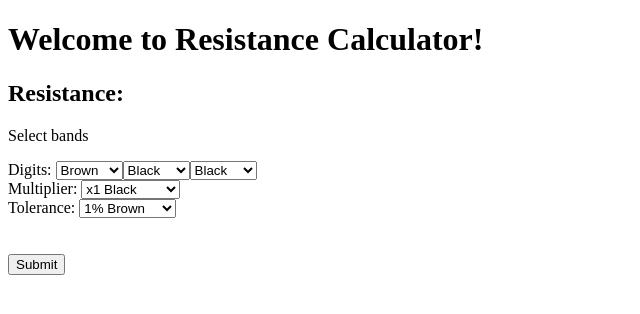
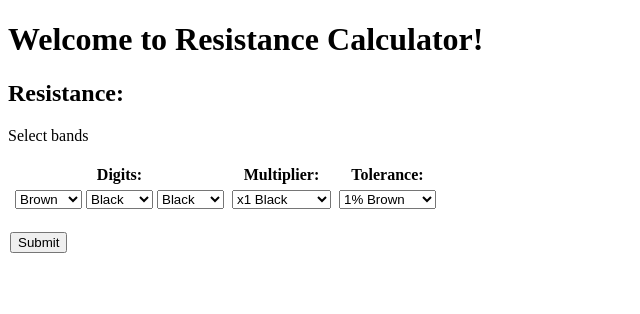
Before and after one commit to jwaynemax/cs6261project4, an Angular app: page / in a window 1280 px wide. Shown: the top 314 px of the page, without its empty margins (0-640 px from the left). Built offline with nearby package versions, Linux system fonts and the light colour scheme.

Commit message:
calculator service tests

```diff
--- a/src/app/interface/resistance/resistance.component.css
+++ b/src/app/interface/resistance/resistance.component.css
@@ -0,0 +1,6 @@
+tr {
+  padding: 10px;
+}
+ select {
+    margin: 2px;
+ }
--- a/src/app/interface/resistance/resistance.component.html
+++ b/src/app/interface/resistance/resistance.component.html
@@ -2,10 +2,16 @@
   <h2>Resistance: {{calculation}}</h2>
   <p>Select bands</p>
 
+  <table>
     <div class="bands-form">
       <form (ngSubmit)="formSubmission()">
-      <div class="digits-selection">
-        <label for="digits">Digits: </label>
+        <tr>
+          <th><label for="digits">Digits: </label></th>
+          <th><label for="multiplier">Multiplier: </label></th>
+          <th><label for="tolerance">Tolerance: </label></th>
+        </tr>
+        <tr>
+          <td>
             <select name="band1" id="band1" [(ngModel)]="band1" required>
               <option value="1">Brown</option>
               <option value="2">Red</option>
@@ -43,10 +49,9 @@
               <option value="8">Gray</option>
               <option value="9">White</option>
             </select>
-      </div>
+          </td>
 
-      <div class="multiplier">
-        <label for="multiplier">Multiplier: </label>
+          <td>
             <select name="multiplier" id="multiplier" [(ngModel)]="multiplier">
               <option value="x1">x1 Black</option>
               <option value="x10">x10 Brown</option>
@@ -61,10 +66,9 @@
               <option value="/10">÷10 Gold</option>
               <option value="/100">÷100 Silver</option>
             </select>
-      </div>
+          </td>
 
-      <div class="tolerance">
-        <label for="tolerance">Tolerance: </label>
+          <td>
             <select name="tolerance" [(ngModel)]="tolerance">
               <option value="1%">1% Brown</option>
               <option value="2%">2% Red</option>
@@ -74,13 +78,15 @@
               <option value="0.25%">0.25% Blue</option>
               <option value="0.10%">0.10% Violet</option>
               <option value="0.05%">0.05% Gray</option>
-          <option value="5%">±5% Gold</option>
+              <option value="5%">5% Gold</option>
               <option value="10%">10% Silver</option>
             </select>
-      </div>
+          </td>
+        </tr>
 
-      <br><br>
+        <br>
         <input type="submit" value="Submit">
       </form>
     </div>
+  </table>
 </div>
```
Also changed, not shown: 2 other files (tests, documents, lock files or other folders). Lines whose indentation alone changed are shown as unchanged.
